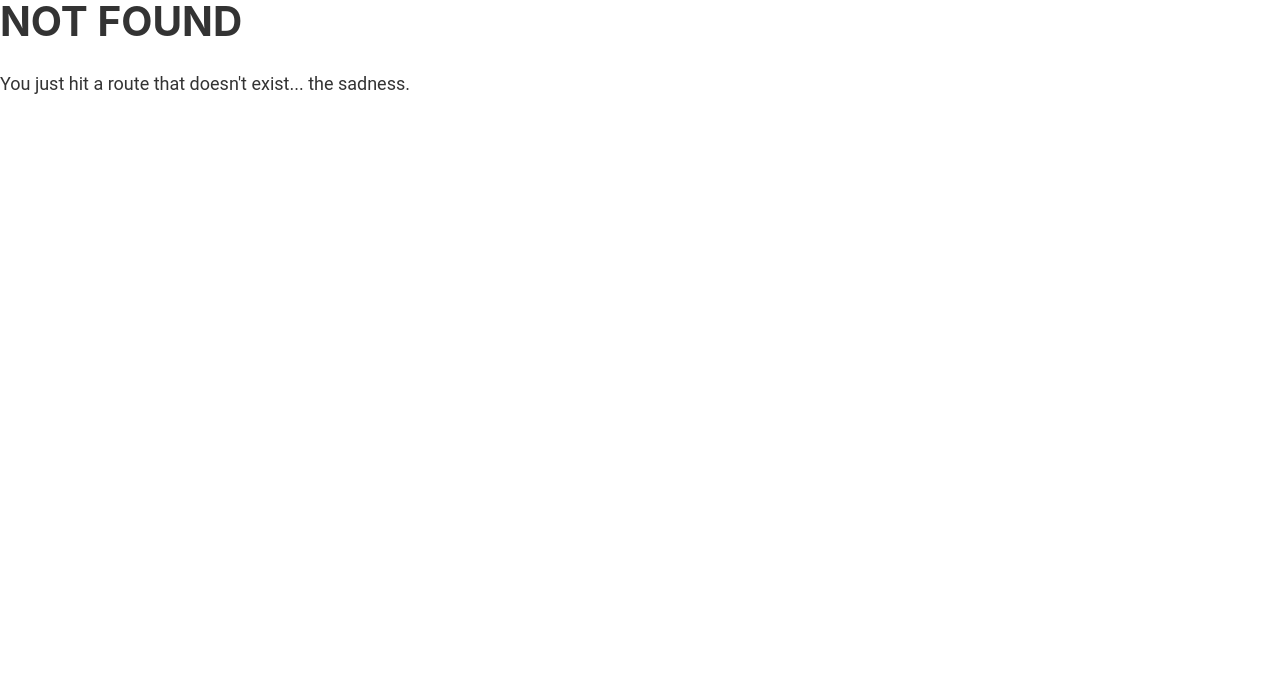
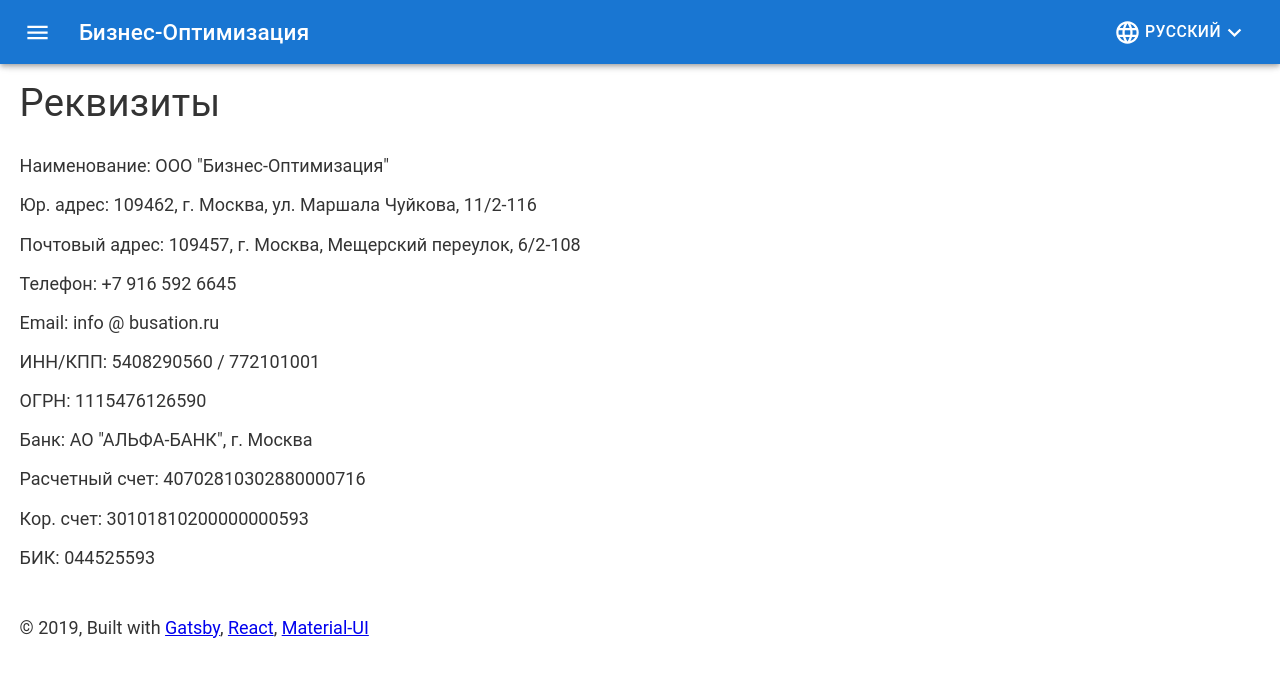
Before and after one commit to klishevich/busationru, a Gatsby site: page /r in a window 1280 px wide. Before the commit this address had no page. Built offline with nearby package versions, Linux system fonts and the light colour scheme; Gatsby itself is replaced by a stand-in of ours.

Commit message:
feat(content): add rekvisits

```diff
--- a/gatsby-config.js
+++ b/gatsby-config.js
@@ -26,7 +26,7 @@
       resolve: `gatsby-plugin-manifest`,
       options: {
         name: `gatsby-starter-default`,
-        short_name: `busation`,
+        short_name: `Busation`,
         start_url: `/`,
         background_color: `#1976d2`,
         theme_color: `#1976d2`,
--- a/src/components/contentRu.js
+++ b/src/components/contentRu.js
@@ -1,9 +1,7 @@
 import React, { useState } from "react";
 import PropTypes from "prop-types";
-import { Link } from "gatsby";
 import Typography from "@material-ui/core/Typography";
 import Grid from "@material-ui/core/Grid";
-import Paper from "@material-ui/core/Paper";
 import Card from "@material-ui/core/Card";
 import CardActionArea from "@material-ui/core/CardActionArea";
 import CardActions from "@material-ui/core/CardActions";
--- /dev/null
+++ b/src/components/contentRuRekvisits.js
@@ -0,0 +1,34 @@
+import React from "react";
+
+import { useStyles } from "./contentStyles";
+import Typography from "@material-ui/core/Typography"
+
+export default function ContentRuRekvisits(props) {
+  const classes = useStyles();
+
+  return (
+    <div className={classes.root}>
+      <Typography variant="h4">Реквизиты</Typography>
+      <br />
+      <ul className={classes.unstyled}>
+        <li itemProp="name">Наименование: ООО "Бизнес-Оптимизация"</li>
+        <li>Юр. адрес: 109462, г. Москва, ул. Маршала Чуйкова, 11/2-116</li>
+        <li>Почтовый адрес: 109457, г. Москва, Мещерский переулок, 6/2-108</li>
+        <li>Телефон: +7 916 592 6645</li>
+        <li>Email: info @ busation.ru</li>
+        <li>ИНН/КПП: 5408290560 / 772101001</li>
+        <li>ОГРН: 1115476126590</li>
+        <li>Банк: АО "АЛЬФА-БАНК", г. Москва</li>
+        <li>Расчетный счет: 40702810302880000716</li>
+        <li>Кор. счет: 30101810200000000593</li>
+        <li>БИК: 044525593</li>
+      </ul>
+    </div>
+  );
+}
+
+ContentRuRekvisits.propTypes = {
+};
+
+ContentRuRekvisits.defaultProps = {
+};
--- a/src/components/contentStyles.js
+++ b/src/components/contentStyles.js
@@ -27,5 +27,11 @@
   href: {
     color: "inherit",
     textDecoration: "inherit"
+  },
+  unstyled: {
+    marginLeft: 0,
+    "& li": {
+      listStyleType: "none"
+    }
   }
 }));
--- a/src/components/header.js
+++ b/src/components/header.js
@@ -54,9 +54,9 @@
   const openPageSection = sectionId => () => {
     setDrawerOpen(false);
     if (props.languageEn) {
-      navigate(`/en/#${sectionId}`, { replace: true });
+      navigate(`/en/${sectionId}`, { replace: true });
     } else {
-      navigate(`/#${sectionId}`, { replace: true });
+      navigate(`/${sectionId}`, { replace: true });
     }
   };
 
@@ -134,7 +134,7 @@
           {props.drawerMenuItems.map(el => {
             const Icon = el.iconComponent;
             return (
-              <ListItem key={el.id} button onClick={openPageSection(el.id)}>
+              <ListItem key={el.path} button onClick={openPageSection(el.path)}>
                 <ListItemIcon>
                   <Icon />
                 </ListItemIcon>
@@ -153,7 +153,7 @@
   languageEn: PropTypes.bool,
   drawerMenuItems: PropTypes.arrayOf(
     PropTypes.shape({
-      id: PropTypes.string,
+      path: PropTypes.string,
       name: PropTypes.string,
       iconComponent: PropTypes.object
     })
--- /dev/null
+++ b/src/constants/menuItems.js
@@ -0,0 +1,23 @@
+import FormatPaintIcon from "@material-ui/icons/FormatPaint";
+import WorkIcon from "@material-ui/icons/Work";
+import SportsKabaddiIcon from "@material-ui/icons/SportsKabaddi";
+import InsertEmoticonIcon from "@material-ui/icons/InsertEmoticon";
+import CallIcon from "@material-ui/icons/Call";
+import AttachMoneyIcon from "@material-ui/icons/AttachMoney";
+
+export const menuItemsRu = [
+  { path: "#services", name: "Услуги", iconComponent: FormatPaintIcon },
+  { path: "#team", name: "Команда", iconComponent: SportsKabaddiIcon },
+  { path: "#values", name: "Ценности", iconComponent: InsertEmoticonIcon },
+  { path: "#portfolio", name: "Портфолио", iconComponent: WorkIcon },
+  { path: "#contacts", name: "Контакты", iconComponent: CallIcon },
+  { path: "r", name: "Реквизиты", iconComponent: AttachMoneyIcon, openPage: "/rek" }
+];
+
+export const menuItemsEn = [
+  { path: "#services", name: "Services", iconComponent: FormatPaintIcon },
+  { path: "#team", name: "Team", iconComponent: SportsKabaddiIcon },
+  { path: "#values", name: "Values", iconComponent: InsertEmoticonIcon },
+  { path: "#portfolio", name: "Portfolio", iconComponent: WorkIcon },
+  { path: "#contacts", name: "Contacts", iconComponent: CallIcon }
+];
--- /dev/null
+++ b/src/constants/siteMetadata.js
@@ -0,0 +1,3 @@
+export const SITE_TITLE_RU = "Бизнес-Оптимизация";
+
+export const SITE_TITLE_EN = "Business-Optimization";
--- /dev/null
+++ b/src/pages/r.js
@@ -0,0 +1,22 @@
+import React from "react";
+import SEO from "../components/seo";
+import Header from "../components/header";
+import { menuItemsRu } from "../constants/menuItems";
+import Footer from "../components/footer";
+import Layout from "../components/layout";
+import { SITE_TITLE_RU } from "../constants/siteMetadata";
+import ContentRuRekvisits from "../components/contentRuRekvisits";
+
+export default function R() {
+  return (
+    <Layout>
+      <SEO
+        title="Ревизиты"
+        description="Реквизиты компании Бизнес-Оптимизация"
+      />
+      <Header title={SITE_TITLE_RU} drawerMenuItems={menuItemsRu} />
+      <ContentRuRekvisits />
+      <Footer />
+    </Layout>
+  );
+}
```
Also changed, not shown: src/pages/en.js (+2 -9 lines), src/pages/index.js (+8 -32 lines).
